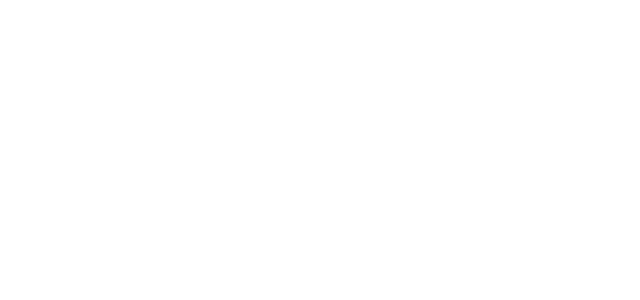
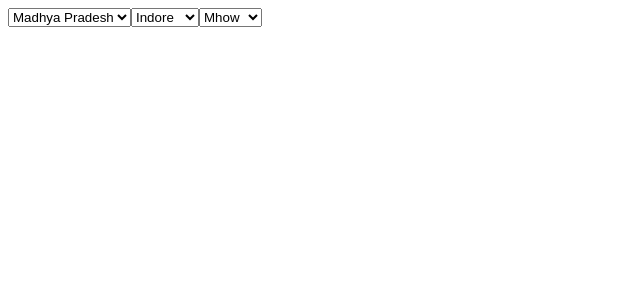
Before and after one commit to acciojob/dropdown-react-CodeshShubh, a React app: page / in a window 1280 px wide. Shown: the top 300 px of the page, without its empty margins (0-640 px from the left). Built offline with nearby package versions, Linux system fonts and the light colour scheme.

Commit message:
complete

```diff
--- a/src/components/App.js
+++ b/src/components/App.js
@@ -1,152 +1,301 @@
-import React, { useState,useReducer } from "react";
+import React, { useState, useReducer } from "react";
 import "./../styles/App.css";
 
+const states = [
+  {
+    name: "Madhya Pradesh",
+    description:
+      "Madhya Pradesh, a large state in central India, retains landmarks from eras throughout Indian history.",
+    city: [
+      {
+        name: "Indore",
+        description:
+          "Indore is a city in west-central India. It’s known for the 7-story Rajwada Palace and the Lal Baag Palace, which date back to Indore’s 19th-century Holkar dynasty.",
+        landmarks: [
+          {
+            name: "Mhow",
+            description:
+              "Dr. Ambedkar Nagar, commonly known as Mhow, is a cantonment in the Indore district in Madhya Pradesh state of India. It is located 23 kilometres south-west of Indore city, towards Mumbai on the old Mumbai-Agra Road.",
+          },
+          {
+            name: "Dewas",
+            description:
+              "Dewas is a city in the Malwa region of the Indian state of Madhya Pradesh. The municipality was formerly the seat of two princely states during the British Raj, Dewas Junior state and Dewas Senior state, ruled by the Puar clan of Maratha.",
+          },
+        ],
+      },
+      {
+        name: "Bhopal",
+        description:
+          "DBhopal is a city in the central Indian state of Madhya Pradesh. It's one of India’s greenest city. There are two main lakes, the Upper Lake and the Lower Lake.",
+        landmarks: [
+          {
+            name: "MANIT",
+            description:
+              "Maulana Azad National Institute of Technology Bhopal is a public technical university located in Bhopal, Madhya Pradesh, India. It is part of a group of publicly funded institutions in India known as National Institutes of Technology. ",
+          },
+          {
+            name: "Berasia",
+            description:
+              "Berasia is a landmark and a nagar palika in Bhopal district in the state of Madhya Pradesh, India. ",
+          },
+        ],
+      },
+      {
+        name: "Gwalior",
+        description:
+          "Gwalior is a city in the central Indian state of Madhya Pradesh. It's known for its palaces and temples, including the Sas Bahu Ka Mandir intricately carved Hindu temple. ",
+        landmarks: [
+          {
+            name: "Ajaypur",
+            description: "Little less known city Ajaypur.",
+          },
+        ],
+      },
+    ],
+  },
+  {
+    name: "Jharkhand",
+    description:
+      "Jharkhand is a state in eastern India. It's known for its waterfalls, the elegant Jain temples of Parasnath Hill and the elephants and tigers of Betla National Park.",
+    city: [
+      {
+        name: "Dhanbad",
+        description:
+          "Dhanbad is the second-most populated city in the Indian state of Jharkhand. It ranks as the 33rd largest city in India and is the 42nd largest million-plus urban agglomeration in India. It is the 96th fastest growing urban area of the world by the City Mayors Foundation.",
+        landmarks: [
+          {
+            name: "IIT(ISM) Dhanbad",
+            description:
+              "Indian Institute of Technology (Indian School of Mines) Dhanbad is a public technical and research university located in Dhanbad, India. It is an Institute of National Importance. IIT has 18 academic departments covering Engineering,",
+          },
+          {
+            name: "Hirapur",
+            description:
+              "Hirapur is a census landmark in Balaghat district in the Indian state of Madhya Pradesh.",
+          },
+        ],
+      },
+      {
+        name: "Wasseypur",
+        description:
+          "Wasseypur is a neighbourhood in the city of Dhanbad in Dhanbad Sadar subdivision of Dhanbad district in the state of Jharkhand in India. ",
+        landmarks: [
+          {
+            name: "Pandey muhalla",
+            description:
+              "Located behind the dhanbad junction is must visit place.",
+          },
+          {
+            name: "MPI Hall",
+            description: "Space for everyone",
+          },
+        ],
+      },
+      {
+        name: "Hazaribagh",
+        description:
+          "Hazaribagh is a city and a municipal corporation in Hazaribagh district in the Indian state of Jharkhand. It is the divisional headquarters of North Chotanagpur division.",
+        landmarks: [
+          {
+            name: "Shaheed Nirmal Mahto Park",
+            description: "Famous for its giant dinosaur structure",
+          },
+          {
+            name: "Gandhi Maidan",
+            description: "Ideal for conduction major events",
+          },
+        ],
+      },
+    ],
+  },
+  {
+    name: "Assam",
+    description:
+      "Assam is a state in northeastern India known for its wildlife, archeological sites and tea plantations. ",
+    city: [
+      {
+        name: "Guwhati",
+        description:
+          "Guwahati is a sprawling city beside the Brahmaputra River in the northeast Indian state of Assam. It’s known for holy sites like the hilltop Kamakhya Temple,",
+        landmarks: [
+          {
+            name: "Ganesh Guri",
+            description: "Famous because of PVR city center.",
+          },
+          {
+            name: "Kalyani Nagar",
+            description: "located near famous Lakshmi Nagar",
+          },
+        ],
+      },
+      {
+        name: "dimapur",
+        description:
+          "Dimapur is a city in Nagaland, India. It is the most populous city of Nagaland and also the most densely populated city in the state with an estimated population of about 250,000.",
+        landmarks: [
+          {
+            name: "City Tower",
+            description: "Giant Tower standing by the road since history.",
+          },
+          {
+            name: "Sunday Market",
+            description: "Famous for its weekend Sale on all items.",
+          },
+        ],
+      },
+      {
+        name: "Tezpur",
+        description:
+          "Tezpur is a landmark and urban agglomeration in Sonitpur district, Assam state, India. Tezpur is located on the banks of the river Brahmaputra, 175 kilometres northeast of Guwahati, and is the largest of the north bank landmarks with a population exceeding 100,000 as per Metropolitan Census 2011.",
+        landmarks: [
+          {
+            name: "Bamuni Hills",
+            description: "Best location for photoshoots",
+          },
+          {
+            name: "Bhujkhowa Bazar",
+            description: "Central Market for Tezpur",
+          },
+        ],
+      },
+    ],
+  },
+  {
+    name: "Bihar",
+    description:
+      "Bihar is a state in East India, bordering Nepal. It is divided by the River Ganges, which floods its fertile plains. Important Buddhist pilgrimage sites include the Bodhi Tree in Bodhgaya's Mahabodhi Temple, under which the Buddha allegedly meditated.",
+    city: [
+      {
+        name: "Patna",
+        description:
+          "Patna is an ancient city that sprawls along the south bank of the Ganges River in Bihar, northeast India.",
+        landmarks: [
+          {
+            name: "Sonpur",
+            description:
+              "Sonpur is a city and sub-division in the Indian state of Bihar, situated on the banks of the River Gandak and Ganges River in the Saran District.",
+          },
+          {
+            name: "Maner",
+            description:
+              "Maner also spelled Maner or Maner Sharif, is a satellite landmark in Patna Metropolitan Region, in the Patna district in the Indian state of Bihar. Maner Sharif lies 24 km west of Patna the capital of Bihar on National Highway 30.",
+          },
+        ],
+      },
+      {
+        name: "Gaya",
+        description:
+          "Gaya is a holy city beside the Falgu River, in the northeast Indian state of Bihar. It’s known for 18th-century Vishnupad Mandir, a riverside temple with an octagonal shrine. Close by, ancient Mangla Gauri Temple is set on a hilltop. ",
+        landmarks: [
+          {
+            name: "Bakraur",
+            description:
+              "Bakraur, sometimes called Bakrour, is a village located slightly east of Bodh Gaya in the state of Bihar, India. It lies directly across the Phalgu River from the landmark of Bodh Gaya, where Gautama Buddha is said to have attained enlightenment.",
+          },
+          {
+            name: "Barachatti",
+            description:
+              "Barachatti is a block in the Gaya district of Bihar, India. Barachatti contains 141 villages and 13 gram panchayat. Sarwan bazar is the biggest and Nimi is the smallest village of Barachatti. The total population in Barachatti sub-district is 142,534 according to the census during 2011 by Indian Government.",
+          },
+        ],
+      },
+      {
+        name: "Darbhanga",
+        description:
+          "Darbhanga is a city and Municipal Corporation in the Indian state of Bihar. It is the 6th largest city of Bihar, only after Patna, Gaya, Bhagalpur, Muzaffarpur and Purnea. It is the headquarters of Darbhanga district and Darbhanga division and was the seat of the Raj Darbhanga and capital of the Mithila region.",
+        landmarks: [
+          {
+            name: "Singhwara",
+            description: "Famous for its Groundnut Market",
+          },
+          {
+            name: "Jale",
+            description: "Famous for its roasted seads market.",
+          },
+        ],
+      },
+    ],
+  },
+];
 
-const states = [{
-	name : "Madhya Pradesh",
-	description:"Madhya Pradesh, a large state in central India, retains landmarks from eras throughout Indian history.",
-	city :[{
-		name : "Indore",
-		description:"Indore is a city in west-central India. It’s known for the 7-story Rajwada Palace and the Lal Baag Palace, which date back to Indore’s 19th-century Holkar dynasty.",
-		landmarks :[{
-			name : "Mhow",
-			description:"Dr. Ambedkar Nagar, commonly known as Mhow, is a cantonment in the Indore district in Madhya Pradesh state of India. It is located 23 kilometres south-west of Indore city, towards Mumbai on the old Mumbai-Agra Road.",
-		},{
-			name : "Dewas",
-			description:"Dewas is a city in the Malwa region of the Indian state of Madhya Pradesh. The municipality was formerly the seat of two princely states during the British Raj, Dewas Junior state and Dewas Senior state, ruled by the Puar clan of Maratha.",
-		}]
-	},{
-		name : "Bhopal",
-		description:"DBhopal is a city in the central Indian state of Madhya Pradesh. It's one of India’s greenest city. There are two main lakes, the Upper Lake and the Lower Lake.",
-		landmarks :[{
-			name : "MANIT",
-			description:"Maulana Azad National Institute of Technology Bhopal is a public technical university located in Bhopal, Madhya Pradesh, India. It is part of a group of publicly funded institutions in India known as National Institutes of Technology. ",
-		},{
-			name: "Berasia",
-			description:"Berasia is a landmark and a nagar palika in Bhopal district in the state of Madhya Pradesh, India. ",
-		}]
-	},{
-		name : "Gwalior",
-		description:"Gwalior is a city in the central Indian state of Madhya Pradesh. It's known for its palaces and temples, including the Sas Bahu Ka Mandir intricately carved Hindu temple. ",
-		landmarks :[{
-			name : "Ajaypur",
-			description:"Little less known city Ajaypur.",
-		}]
-	}]
-},{
-	name : "Jharkhand",
-	description:"Jharkhand is a state in eastern India. It's known for its waterfalls, the elegant Jain temples of Parasnath Hill and the elephants and tigers of Betla National Park.",
-	city :[{
-		name : "Dhanbad",
-		description:"Dhanbad is the second-most populated city in the Indian state of Jharkhand. It ranks as the 33rd largest city in India and is the 42nd largest million-plus urban agglomeration in India. It is the 96th fastest growing urban area of the world by the City Mayors Foundation.",
-		landmarks :[{
-			name : "IIT(ISM) Dhanbad",
-			description:"Indian Institute of Technology (Indian School of Mines) Dhanbad is a public technical and research university located in Dhanbad, India. It is an Institute of National Importance. IIT has 18 academic departments covering Engineering,",
-		},{
-			name : "Hirapur",
-			description:"Hirapur is a census landmark in Balaghat district in the Indian state of Madhya Pradesh.",
-		}]
-	},{
-		name : "Wasseypur",
-		description:"Wasseypur is a neighbourhood in the city of Dhanbad in Dhanbad Sadar subdivision of Dhanbad district in the state of Jharkhand in India. ",
-		landmarks :[{
-			name : "Pandey muhalla",
-			description:"Located behind the dhanbad junction is must visit place.",
-		},{
-			name : "MPI Hall",
-			description:"Space for everyone",
-		}]
-	},{
-		name : "Hazaribagh",
-		description:"Hazaribagh is a city and a municipal corporation in Hazaribagh district in the Indian state of Jharkhand. It is the divisional headquarters of North Chotanagpur division.",
-		landmarks :[{
-			name : "Shaheed Nirmal Mahto Park",
-			description:"Famous for its giant dinosaur structure",
-		},{
-			name : "Gandhi Maidan",
-			description:"Ideal for conduction major events",
-		}]
-	}]
-},{
-	name : "Assam",
-	description:"Assam is a state in northeastern India known for its wildlife, archeological sites and tea plantations. ",
-	city :[{
-		name : "Guwhati",
-		description:"Guwahati is a sprawling city beside the Brahmaputra River in the northeast Indian state of Assam. It’s known for holy sites like the hilltop Kamakhya Temple,",
-		landmarks :[{
-			name : "Ganesh Guri",
-			description:"Famous because of PVR city center.",
-		},{
-			name : "Kalyani Nagar",
-			description:"located near famous Lakshmi Nagar",
-		}]
-	},{
-		name : "dimapur",
-		description:"Dimapur is a city in Nagaland, India. It is the most populous city of Nagaland and also the most densely populated city in the state with an estimated population of about 250,000.",
-		landmarks :[{
-			name : "City Tower",
-			description:"Giant Tower standing by the road since history.",
-		},{
-			name : "Sunday Market",
-			description:"Famous for its weekend Sale on all items.",
-		}]
-	},{
-		name : "Tezpur",
-		description:"Tezpur is a landmark and urban agglomeration in Sonitpur district, Assam state, India. Tezpur is located on the banks of the river Brahmaputra, 175 kilometres northeast of Guwahati, and is the largest of the north bank landmarks with a population exceeding 100,000 as per Metropolitan Census 2011.",
-		landmarks :[{
-			name : "Bamuni Hills",
-			description:"Best location for photoshoots",
-		},{
-			name : "Bhujkhowa Bazar",
-			description:"Central Market for Tezpur",
-		}]
-	}]
-},{
-	name : "Bihar",
-	description:"Bihar is a state in East India, bordering Nepal. It is divided by the River Ganges, which floods its fertile plains. Important Buddhist pilgrimage sites include the Bodhi Tree in Bodhgaya's Mahabodhi Temple, under which the Buddha allegedly meditated.",
-	city :[{
-		name : "Patna",
-		description:"Patna is an ancient city that sprawls along the south bank of the Ganges River in Bihar, northeast India.",
-		landmarks :[{
-			name : "Sonpur",
-			description:"Sonpur is a city and sub-division in the Indian state of Bihar, situated on the banks of the River Gandak and Ganges River in the Saran District.",
-		},{
-			name : "Maner",
-			description:"Maner also spelled Maner or Maner Sharif, is a satellite landmark in Patna Metropolitan Region, in the Patna district in the Indian state of Bihar. Maner Sharif lies 24 km west of Patna the capital of Bihar on National Highway 30.",
-		}]
-	},{
-		name : "Gaya",
-		description:"Gaya is a holy city beside the Falgu River, in the northeast Indian state of Bihar. It’s known for 18th-century Vishnupad Mandir, a riverside temple with an octagonal shrine. Close by, ancient Mangla Gauri Temple is set on a hilltop. ",
-		landmarks :[{
-			name : "Bakraur",
-			description:"Bakraur, sometimes called Bakrour, is a village located slightly east of Bodh Gaya in the state of Bihar, India. It lies directly across the Phalgu River from the landmark of Bodh Gaya, where Gautama Buddha is said to have attained enlightenment.",
-		},{
-			name : "Barachatti",
-			description:"Barachatti is a block in the Gaya district of Bihar, India. Barachatti contains 141 villages and 13 gram panchayat. Sarwan bazar is the biggest and Nimi is the smallest village of Barachatti. The total population in Barachatti sub-district is 142,534 according to the census during 2011 by Indian Government.",
-		}]
-	},{
-		name : "Darbhanga",
-		description:"Darbhanga is a city and Municipal Corporation in the Indian state of Bihar. It is the 6th largest city of Bihar, only after Patna, Gaya, Bhagalpur, Muzaffarpur and Purnea. It is the headquarters of Darbhanga district and Darbhanga division and was the seat of the Raj Darbhanga and capital of the Mithila region.",
-		landmarks :[{
-			name : "Singhwara",
-			description:"Famous for its Groundnut Market",
-		},{
-			name : "Jale",
-			description:"Famous for its roasted seads market.",
-		}]
-	}]
-}];
+const reducer = (state, action) => {
+  switch (action.type) {
+    case "SET_STATE":
+      return {
+        ...state,
+        stateIndex: action.payload,
+        cityIndex: 0,
+        landmarksIndex: 0,
+      };
 
+    case "SET_CITY":
+      return {
+        ...state,
+        cityIndex: action.payload,
+        landmarksIndex: 0,
+      };
 
-function App()
-{
-	// Do not alter/remove main div
-	return (
-	<div id="main">
+    case "SET_LANDMARK":
+      return {
+        ...state,
+        landmarksIndex: action.payload,
+      };
+    default:
+      return state;
+  }
+};
 
-	</div>
-	);
+function App() {
+  const initialState = {
+    stateIndex: 0,
+    cityIndex: 0,
+    landmarksIndex: 0,
+  };
+
+  const [state, dispatch] = useReducer(reducer, initialState);
+
+  const selectedState = states[state.stateIndex];
+  const selectedCity = selectedState.city[state.cityIndex];
+  const seletedLandmark = selectedCity.landmarks[state.landmarksIndex];
+
+  return (
+    <div id="main">
+      <select
+        id="state"
+        value={state.stateIndex}
+        onChange={(e) =>
+          dispatch({ type: "SET_STATE", payload: Number(e.target.value) })
+        }
+      >
+        {states.map((items, index) => (
+          <option key={index} value={index}>{items.name}</option>
+        ))}
+      </select>
+      <select
+        id="city"
+        value={state.cityIndex}
+        onChange={(e) =>
+          dispatch({ type: "SET_CITY", payload: Number(e.target.value) })
+        }
+      >
+        {selectedState.city.map((items, index) => (
+          <option key={index} value={index}>{items.name}</option>
+        ))}
+      </select>
+      <select
+        id="landmark"
+        value={state.landmarksIndex}
+        onChange={(e) =>
+          dispatch({ type: "SET_LANDMARK", payload: Number(e.target.value) })
+        }
+      >
+        {selectedCity.landmarks.map((items, index) => (
+          <option key={index} value={index}>{items.name}</option>
+        ))}
+      </select>
+    </div>
+  );
 }
 
-
 export default App;
--- a/src/index.js
+++ b/src/index.js
@@ -1,7 +1,7 @@
 import React from "react";
 import ReactDOM from "react-dom";
 import App from "./components/App";
-import "bootstrap/dist/css/bootstrap.min.css";
+// import "bootstrap/dist/css/bootstrap.min.css";
 
 
 ReactDOM.render(<App />, document.getElementById("root"));
```
Also changed, not shown: 1 other file (tests, documents, lock files or other folders).
